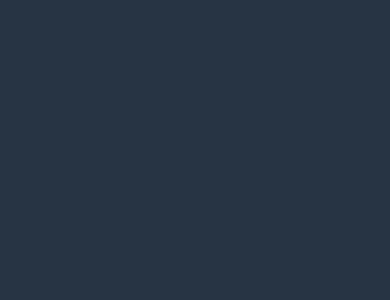
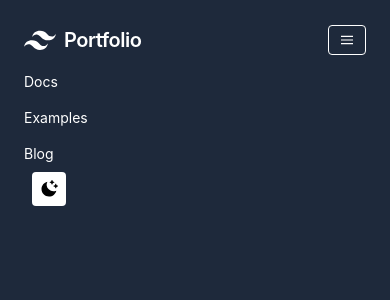
Before and after one commit to DauMoe/portfolio, a Next.js app: page / in a window 390 px wide. Shown: the top 300 px of the page. Built offline with nearby package versions, Linux system fonts and the light colour scheme.

Commit message:
use default theme

```diff
--- /dev/null
+++ b/components/Header/index.tsx
@@ -0,0 +1,52 @@
+import { NextPage } from "next";
+import { HomePageProps } from "../HomePage";
+import { RiMoonClearFill } from 'react-icons/ri';
+import { IconContext } from "react-icons/lib";
+import { useEffect, useState } from "react";
+
+export const Header:NextPage<HomePageProps> = ({
+  language,
+  ...props
+}) => {
+  const [theme, setTheme] = useState('dark');
+  useEffect(() => {
+
+  }, []);
+
+  return(
+    <nav className="flex items-center justify-between flex-wrap p-6">
+      <div className="flex items-center flex-shrink-0 text-white mr-6">
+        <svg className="fill-current h-8 w-8 mr-2" width="54" height="54" viewBox="0 0 54 54" xmlns="http://www.w3.org/2000/svg"><path d="M13.5 22.1c1.8-7.2 6.3-10.8 13.5-10.8 10.8 0 12.15 8.1 17.55 9.45 3.6.9 6.75-.45 9.45-4.05-1.8 7.2-6.3 10.8-13.5 10.8-10.8 0-12.15-8.1-17.55-9.45-3.6-.9-6.75.45-9.45 4.05zM0 38.3c1.8-7.2 6.3-10.8 13.5-10.8 10.8 0 12.15 8.1 17.55 9.45 3.6.9 6.75-.45 9.45-4.05-1.8 7.2-6.3 10.8-13.5 10.8-10.8 0-12.15-8.1-17.55-9.45-3.6-.9-6.75.45-9.45 4.05z"/></svg>
+        <span className="font-semibold text-xl text-black dark:text-white tracking-tight">Portfolio</span>
+      </div>
+      <div className="block lg:hidden">
+        <button className="flex items-center px-3 py-2 border rounded border-teal-400 dark:text-white dark:border-white">
+          <svg className="fill-current h-3 w-3" viewBox="0 0 20 20" xmlns="http://www.w3.org/2000/svg"><title>Menu</title><path d="M0 3h20v2H0V3zm0 6h20v2H0V9zm0 6h20v2H0v-2z"/></svg>
+        </button>
+      </div>
+
+      <div className="w-full block flex-grow lg:flex lg:items-center lg:w-auto">
+        <div className="text-sm lg:flex-grow">
+          <a href="#responsive-header" className="block mt-4 lg:inline-block lg:mt-0 text-black dark:text-white mr-4">
+            Docs
+          </a>
+          <a href="#responsive-header" className="block mt-4 lg:inline-block lg:mt-0 text-black dark:text-white mr-4">
+            Examples
+          </a>
+          <a href="#responsive-header" className="block mt-4 lg:inline-block lg:mt-0 text-black dark:text-white">
+            Blog
+          </a>
+        </div>
+
+        <div>
+          {/* <a href="#" className="inline-block text-sm px-4 py-2 leading-none border rounded text-white border-white hover:border-transparent hover:text-teal-500 hover:bg-white mt-4 lg:mt-0">Download</a> */}
+          <div className="m-2 p-2 rounded align-middle cursor-pointer inline-block bg-black dark:bg-white text-center">
+            <IconContext.Provider value={{size: '18px'}}>
+              <RiMoonClearFill/>
+            </IconContext.Provider>
+          </div>
+        </div>
+      </div>
+    </nav>
+  )
+}
--- /dev/null
+++ b/components/HomePage/index.tsx
@@ -0,0 +1,19 @@
+import { NextPage } from "next";
+import { Header } from "../Header";
+import { LANG, LANGUAGE_TYPE } from "../Language";
+
+export type HomePageProps = {
+  language: LANG
+}
+
+export const HomePage: NextPage<HomePageProps> = ({
+  language,
+  ...props
+}) => {
+  return(
+    <section className='dark:bg-slate-800 bg-white h-screen w-screen relative'>
+      <Header language={language}/>
+
+    </section>
+  )
+}
--- a/components/Language/index.ts
+++ b/components/Language/index.ts
@@ -1,12 +1,20 @@
 import { EN } from "./en";
 import { VI } from "./vi";
 
-const _LANGUAGE = {
+export type LANGUAGE_TYPE = 'en' | 'vi';
+export type LANG = {
+  [lang in LANGUAGE_TYPE]: {
+    pageTitle: { [key: string]: any; };
+  };
+};
+
+const _LANGUAGE: LANG = {
   ...VI,
   ...EN
 };
 
-export type LANGUAGE_TYPE = 'en' | 'vi';
+const WHITE_LIST_LANG = Object.keys(_LANGUAGE);
+// export type LANGUAGE_TYPE = typeof WHITE_LIST_LANG[number];
 
 function checkRegion(region: LANGUAGE_TYPE) {
   return _LANGUAGE[region];
--- a/package.json
+++ b/package.json
@@ -13,6 +13,7 @@
     "next": "12.3.1",
     "react": "18.2.0",
     "react-dom": "18.2.0",
+    "react-icons": "^4.6.0",
     "styled-components": "^5.3.6",
     "three": "^0.145.0"
   },
@@ -25,7 +26,7 @@
     "eslint": "8.24.0",
     "eslint-config-next": "12.3.1",
     "postcss": "^8.4.18",
-    "tailwindcss": "^3.1.8",
+    "tailwindcss": "^3.2.0",
     "typescript": "4.8.4"
   }
 }
--- a/pages/_document.tsx
+++ b/pages/_document.tsx
@@ -2,7 +2,7 @@ import { Html, Head, Main, NextScript } from 'next/document'
 
 export default function Document() {
   return (
-    <Html lang='vi' className='dark'>
+    <Html className='dark'>
       <Head />
       <body>
         <Main />
--- a/pages/index.tsx
+++ b/pages/index.tsx
@@ -1,10 +1,19 @@
 import type { NextPage } from 'next'
 import Head from 'next/head'
 import { useEffect, useRef, useState } from 'react'
-import { lang } from '../components/Language'
+import { Header } from '../components/Header'
+import { HomePage } from '../components/HomePage'
+import { lang, LANGUAGE_TYPE } from '../components/Language'
 
 const Home: NextPage = () => {
-  const language = lang('en');
+  const [language, setLang] = useState(lang('en'));
+
+  useEffect(() => {
+    const _SAVED_LANG: LANGUAGE_TYPE = window.localStorage.getItem('_lang') || 'en';
+    if (_SAVED_LANG !== 'en') {
+      setLang(lang(_SAVED_LANG));
+    }
+  }, []);
 
   return(
     <div>
@@ -12,9 +21,7 @@ const Home: NextPage = () => {
         <title>{language.pageTitle.welcome}!</title>
         <meta property="og:title" content={language.pageTitle.welcome} key="title" />
       </Head>
-      <section className='dark:bg-gray-dark bg-white h-screen w-screen relative '>
-
-      </section>
+      <HomePage language={language}/>
     </div>
   )
 }
--- a/tailwind.config.js
+++ b/tailwind.config.js
@@ -6,27 +6,6 @@ module.exports = {
     "./components/**/*.{js,ts,jsx,tsx}",
   ],
   theme: {
-    screens: {
-      sm: '480px',
-      md: '768px',
-      lg: '976px',
-      xl: '1440px',
-    },
-    colors: {
-      'blue': '#1fb6ff',
-      'purple': '#7e5bef',
-      'pink': '#ff49db',
-      'orange': '#ff7849',
-      'green': '#13ce66',
-      'yellow': '#ffc82c',
-      'gray-dark': '#273444',
-      'gray': '#8492a6',
-      'gray-light': '#d3dce6',
-    },
-    fontFamily: {
-      sans: ['Graphik', 'sans-serif'],
-      serif: ['Merriweather', 'serif'],
-    },
     extend: {
       spacing: {
         '128': '32rem',
```
Also changed, not shown: components/HelperFunction.ts (added), 1 other file (tests, documents, lock files or other folders).
